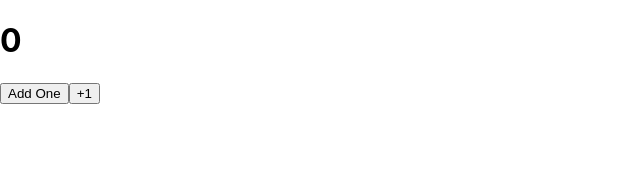
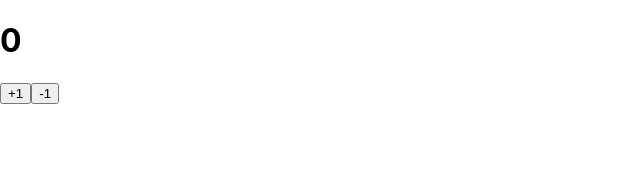
Before and after one commit to freckledspider/reactapp-propsandstate, a React (Create React App) app: page / in a window 1280 px wide. Shown: the top 173 px of the page, without its empty margins (0-640 px from the left). Built offline with nearby package versions, Linux system fonts and the light colour scheme.

Commit message:
Count down button functional

```diff
--- a/src/components/Counter.js
+++ b/src/components/Counter.js
@@ -11,11 +11,15 @@ function Counter (props){
     setCount(count+1)
   }
 
+  function countDown(){
+    setCount(count-1)
+  }
+
   return (
     <div className="App">
       <h1>{count}</h1>
-      <button onClick={countUp}>Add One</button>
       <Button label="+1" click={countUp}/>
+      <Button label="-1" click={countDown}/>
     </div>
   );
 }
```
